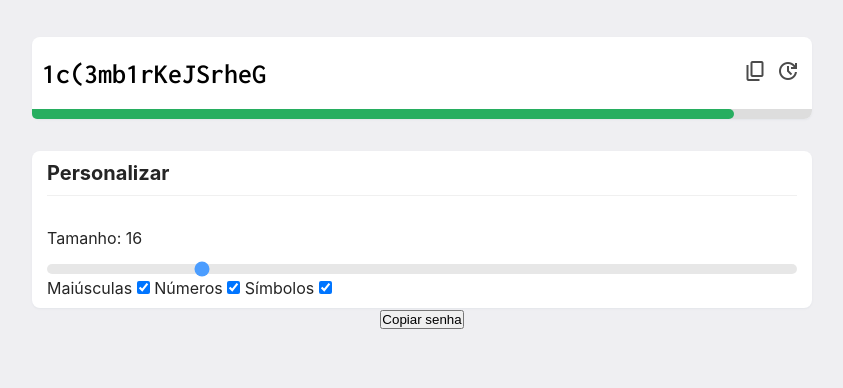
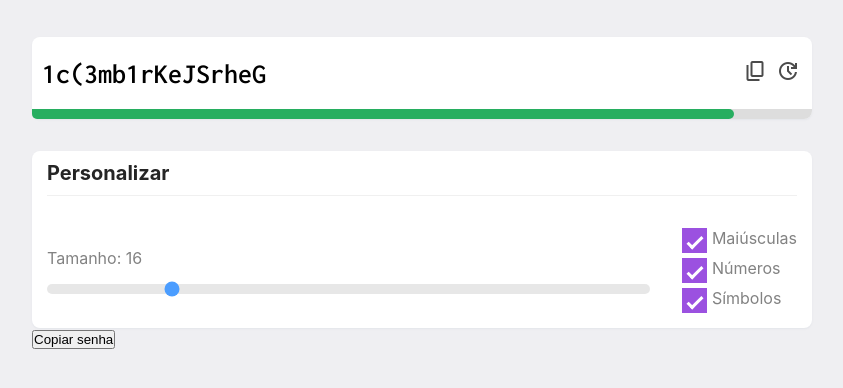
Before and after one commit to PauloLopes00/GeradordeSenha, a plain HTML site: page index.html in a window 1280 px wide. Shown: the part 108-496 px from the top of the page, without its empty margins (218-1061 px from the left). Drawn offline with nearby package versions, Linux system fonts and the light colour scheme; a web font is replaced by a local one.

Commit message:
editando os inputs

```diff
--- a/index.html
+++ b/index.html
@@ -22,11 +22,11 @@
     </header>
     <main>
         <section class="box">
-            <div class="senha">
-                <div class="texto">
+            <div class="password">
+                <div class="text">
                     <input type="text" name="senha" id="senha">
                 </div>
-                <div class="acao">
+                <div class="action">
                     <button class="botao" onclick="clicar()"><span class="material-symbols-outlined">
                         content_copy
                         </span></button>
--- a/style.css
+++ b/style.css
@@ -24,7 +24,6 @@ header{
 main{
     max-width: 780px;
     margin: auto;
-    text-align: center;
 }
 
 .title{
@@ -43,15 +42,15 @@ main{
     border-radius: 8px;
     margin-bottom: 32px;
 }
-.senha{
+.password{
     display: flex;
-    justify-content: space-between;
     align-items: center;
     padding: 10px;
 }
-.acao{
-    flex-direction: end;
+.text{
+    flex: 1;
 }
+
 
 input[type=text]{
     font-family: 'Inconsolata', monospace;
@@ -62,10 +61,6 @@ input[type=text]{
     height: 52px;
     width: 100%;
     transition: all 0.2s;
-    -webkit-user-select: none;
-    -moz-user-select: none;
-    -ms-user-select: none;
-    user-select: none;
 }
 
 .botao{
@@ -122,12 +117,15 @@ input[type=text]{
 .customize{
     padding: 10px 15px;
 }
-/*.actions{
+.actions{
     display: flex;
-    justify-content: space-between;
     align-items: center;
-}*/
+    color: #828282;
+}
 
+.password-length{
+    flex: 1;
+}
 
 .slider{
     appearance: none;
@@ -135,7 +133,7 @@ input[type=text]{
     background: #dddddd;
     outline: none;
     border-radius: 8px;
-    width: 100%;
+    width: 95%;
     opacity: 0.7;
     transition: opacity 0.2s;
     margin-top: 16px;
@@ -146,13 +144,54 @@ input[type=text]{
     cursor: pointer;
 }
 
-/*.checkbox-container{
-    flex-direction: end;
-    color: #828282;
-    display:block;
+.checkbox-container{
     position: relative;
+    display: block;
     padding-left:30px;
     margin-bottom: 10px;
     cursor: pointer;
     user-select: none;
 }
+
+.checkbox-container input{
+    position: absolute;
+    height: 0;
+    width: 0;
+    opacity: 0;
+    cursor: pointer;
+}
+
+.checkmark{
+    position: absolute;
+    top: 0;
+    left: 0;
+    height: 25px;
+    width: 25px;
+    background-color: #dddddd;
+    transition: all 0.2s;
+}
+
+.checkbox-container:hover input ~ .checkmark{
+    background-color: #cccccc;
+}
+
+.checkbox-container input:checked ~ .checkmark{
+    background-color: #9b51e0;
+}
+
+.checkmark::after{
+    content: '';
+    display: none;
+    position: absolute;
+    left: 9px;
+    top: 5px;
+    width: 5px;
+    height: 13px;
+    border: solid white;
+    border-width: 0 3px 3px 0;
+    transform: rotate(45deg);
+}
+
+.checkbox-container input:checked ~ .checkmark:after{
+    display: block;
+}
```
